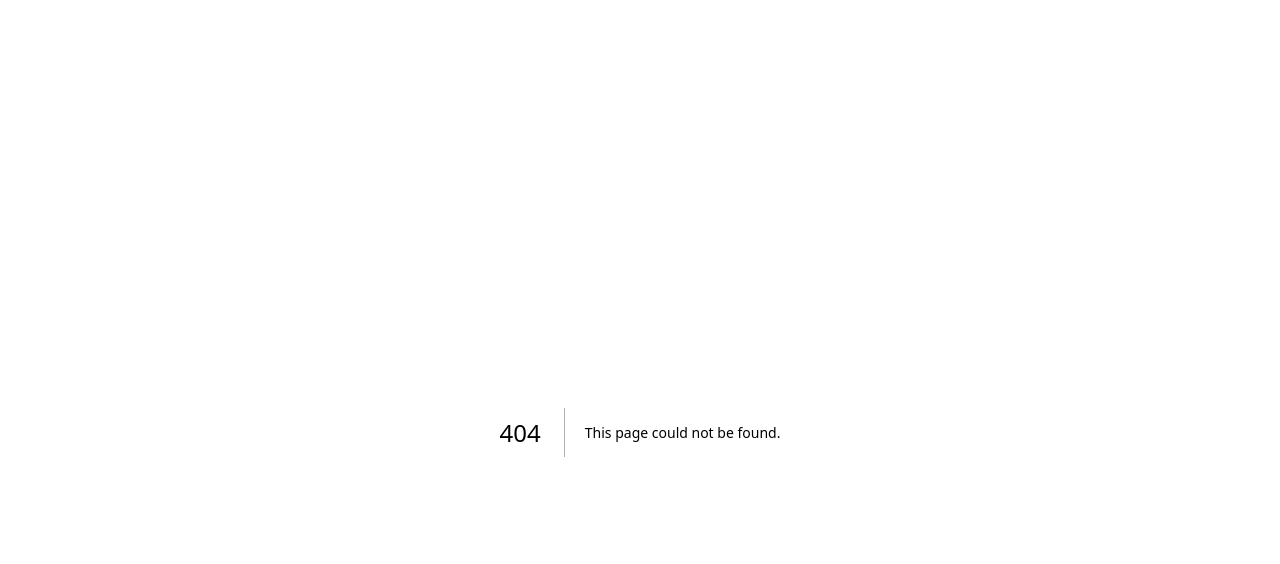
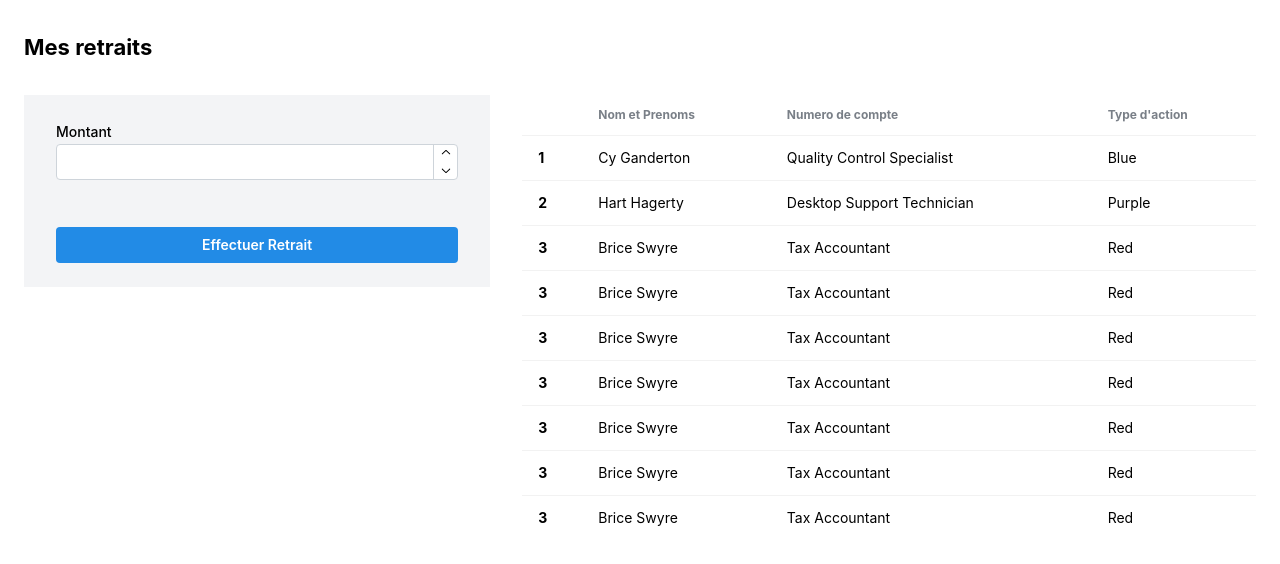
Before and after one commit to AntonioHery/AdminBD, a Next.js app: page /user in a window 1280 px wide. Before the commit this address had no page. Shown: the top 564 px of the page. Built offline with nearby package versions, Linux system fonts and the light colour scheme.

Commit message:
feat: add form montant

```diff
--- a/app/admin/components/CustomTable.tsx
+++ b/app/admin/components/CustomTable.tsx
@@ -36,6 +36,42 @@ const CustomTable = () => {
         <td>Tax Accountant</td>
         <td>Red</td>
       </tr>
+      <tr>
+        <th>3</th>
+        <td>Brice Swyre</td>
+        <td>Tax Accountant</td>
+        <td>Red</td>
+      </tr>
+      <tr>
+        <th>3</th>
+        <td>Brice Swyre</td>
+        <td>Tax Accountant</td>
+        <td>Red</td>
+      </tr>
+      <tr>
+        <th>3</th>
+        <td>Brice Swyre</td>
+        <td>Tax Accountant</td>
+        <td>Red</td>
+      </tr>
+      <tr>
+        <th>3</th>
+        <td>Brice Swyre</td>
+        <td>Tax Accountant</td>
+        <td>Red</td>
+      </tr>
+      <tr>
+        <th>3</th>
+        <td>Brice Swyre</td>
+        <td>Tax Accountant</td>
+        <td>Red</td>
+      </tr>
+      <tr>
+        <th>3</th>
+        <td>Brice Swyre</td>
+        <td>Tax Accountant</td>
+        <td>Red</td>
+      </tr>
     </tbody>
   </table>
 
--- /dev/null
+++ b/app/user/page.tsx
@@ -0,0 +1,22 @@
+import React from "react";
+import CustomTable from "../admin/components/CustomTable";
+import { NumberInput, Button, Title } from "@mantine/core";
+
+const UserPage = () => {
+  return (
+    <>
+      <div className="mb-8">
+      <Title order={3}>Mes retraits</Title>
+      </div>
+      <div className="flex gap-8 ">
+        <form className="flex flex-col justify-between space-y-4 bg-gray-100 px-8 py-6 w-3/5 h-48">
+          <NumberInput label="Montant " />
+          <Button>Effectuer Retrait</Button>
+        </form>
+        <CustomTable />
+      </div>
+    </>
+  );
+};
+
+export default UserPage;
```
